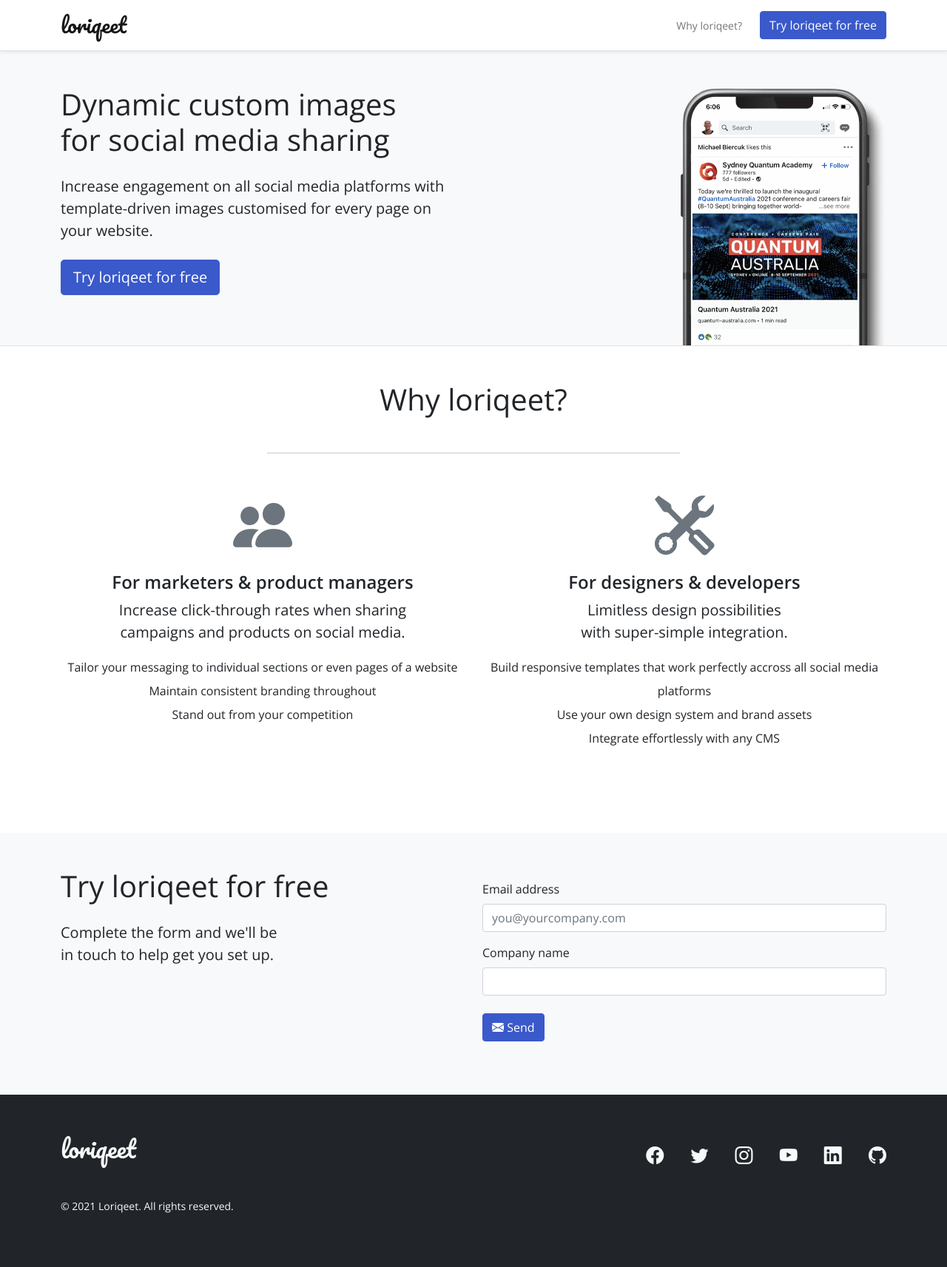
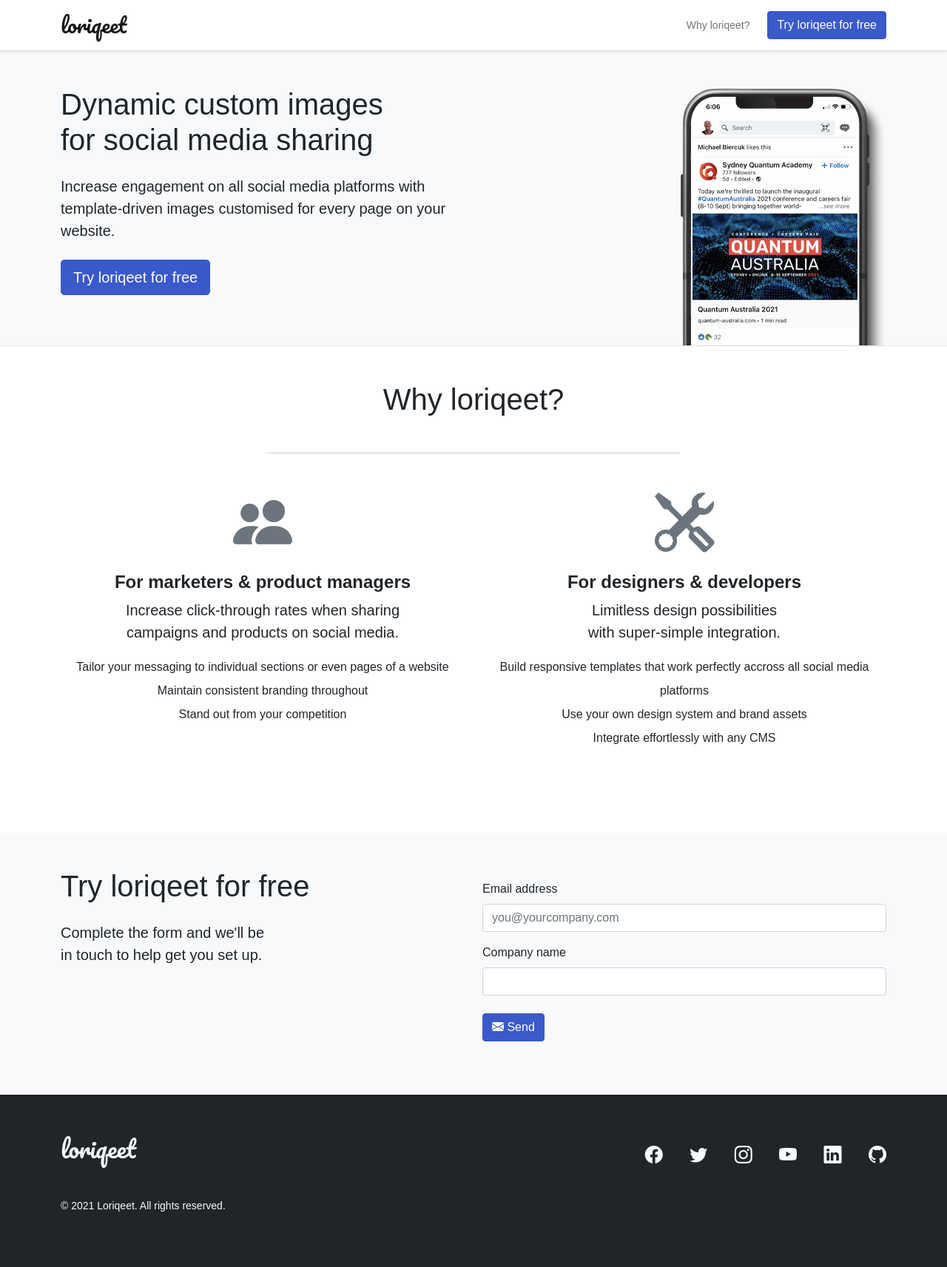
Before and after one commit to loriqeet/loriqeet.com, a Jekyll site: the page built from index.html, in a window 1280 px wide. Shown: the whole page at 74% size. Built offline with Jekyll 4.4.1, drawn with Linux system fonts in a browser that asks for light colours.

Commit message:
Update _variables.scss

```diff
--- a/_sass/_variables.scss
+++ b/_sass/_variables.scss
@@ -6,7 +6,7 @@
 
 $info: $orange !default;
 
-$font-family-sans-serif: "Open Sans", sans-serif !default;
+$font-family-sans-serif: "Source Sans Pro", sans-serif !default;
 $font-family-monospace: "Source Code Pro", monospace !default;
 
 $headings-font-weight: 600 !default;
```
